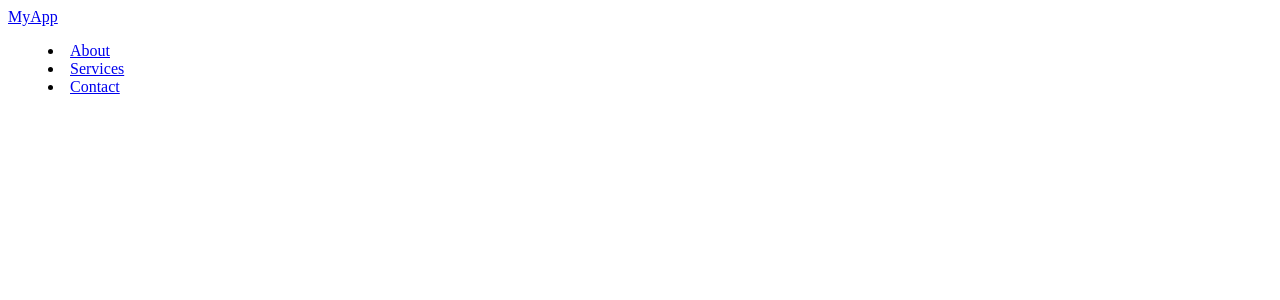
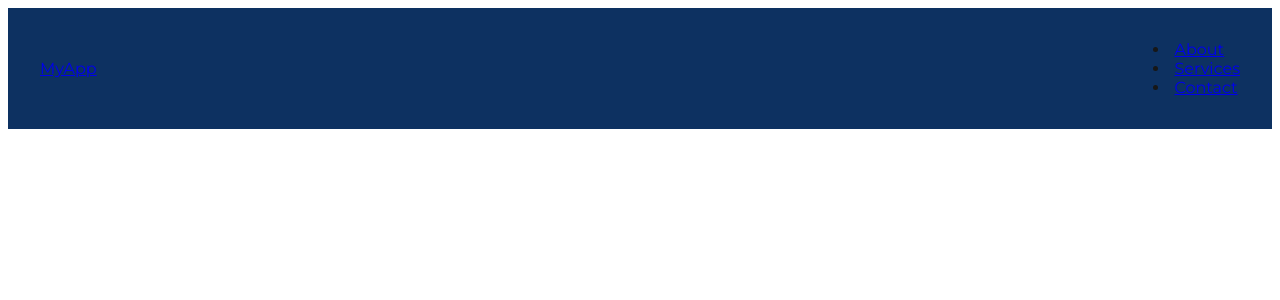
Before and after one commit to Tiagotj7/SistemaDeMonitoramentoDeSites, a Next.js app: page / in a window 1280 px wide. Shown: the top 300 px of the page. Built offline with nearby package versions, Linux system fonts and the light colour scheme.

Commit message:
adjust css components

```diff
--- a/app/layout.tsx
+++ b/app/layout.tsx
@@ -3,6 +3,8 @@ import type { Metadata } from 'next';
 import type { ReactNode } from 'react';
 import { Inter, Montserrat, Fira_Code } from 'next/font/google';
 import './globals.css';
+import React from 'react';
+import './navbar.css';
 
 // Configurar cada fonte
 const inter = Inter({
--- /dev/null
+++ b/app/navbar.css
@@ -0,0 +1,33 @@
+/* navbar.css */
+
+@tailwind base;
+@tailwind components;
+@tailwind utilities;
+
+:root {
+  --background: #ffffff;
+  --foreground: #171717;
+  --color-slate-blue: #3275CD;
+  --color-midnight-Blue: #0D3161;
+  --color-sky-blue: #B5E3EF;
+  --color-dodger-blue: #006EEF;
+  --color-text: #f2f3f5;
+  --font-inter: var(--font-inter), sans-serif;
+  --font-montserrat: var(--font-montserrat), sans-serif;
+  --font-fira-code: var(--font-fira-code), monospace;
+}
+body {
+  background-color: var(--background);
+  color: var(--foreground);
+  font-family: var(--font-montserrat);
+}
+
+/* navbar.css */
+
+.navbar {
+  background-color: var(--color-midnight-Blue);
+  padding: 1rem 2rem;
+  display: flex;
+  justify-content: space-between;
+  align-items: center;
+}
--- a/app/page.tsx
+++ b/app/page.tsx
@@ -3,6 +3,7 @@ import Head from 'next/head';
 import { Inter, Montserrat, Fira_Code } from 'next/font/google';
 import './globals.css';
 import { NavBar } from '../components/NavBar';
+import './navbar.css';
 
 export default function Page() {
   return (
--- a/components/NavBar.tsx
+++ b/components/NavBar.tsx
@@ -14,3 +14,5 @@ export const NavBar = () => {
         </nav>
   );
 };
+
+export default NavBar;
```
Also changed, not shown: 1 other file (tests, documents, lock files or other folders).
